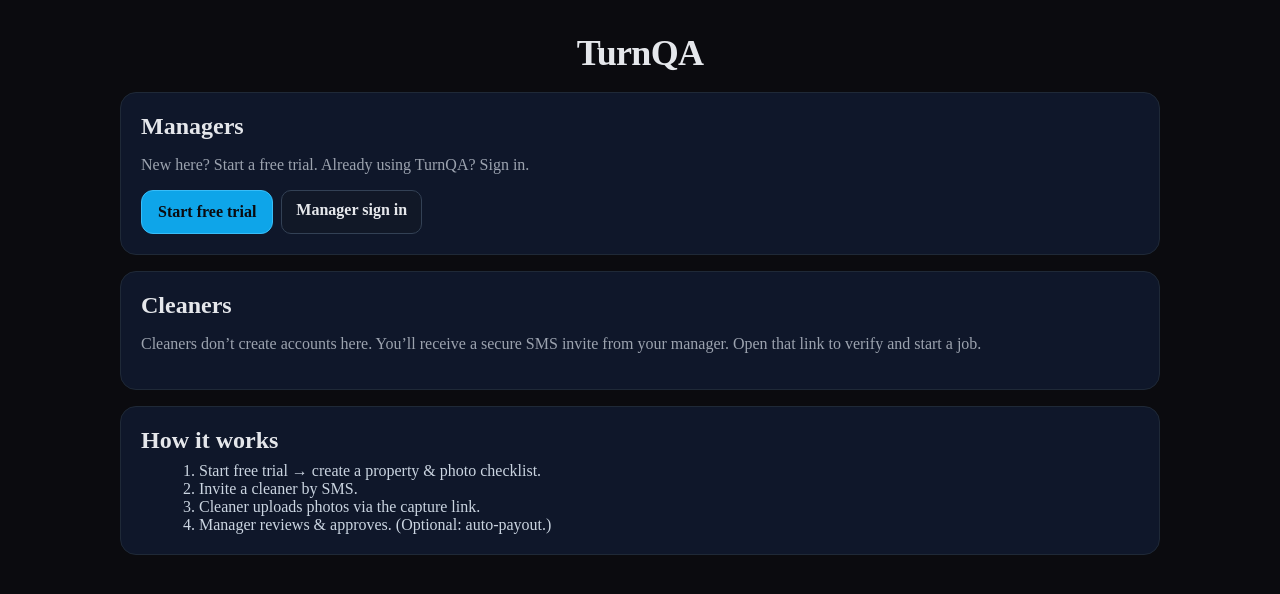
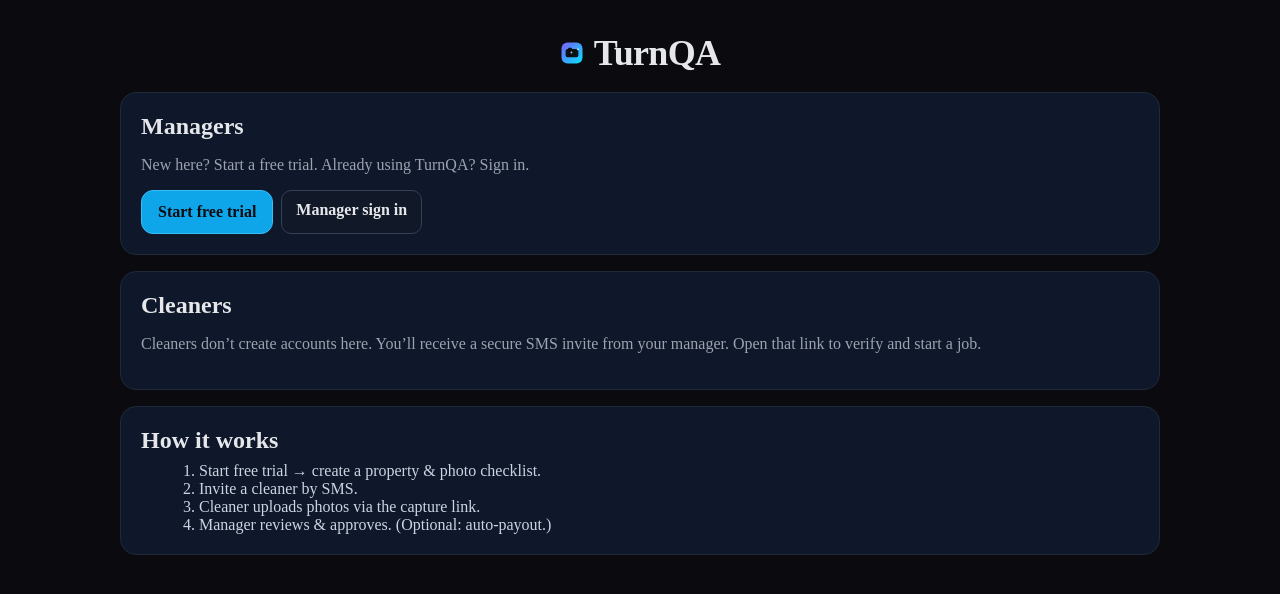
Before and after one commit to dmeadows001/turn-qa, a Next.js app: page / in a window 1280 px wide. Shown: the top 594 px of the page. Built offline with nearby package versions, Linux system fonts and the light colour scheme; no server answers.

Commit message:
Update index.js

```diff
--- a/pages/index.js
+++ b/pages/index.js
@@ -4,6 +4,7 @@ import { useEffect, useState } from 'react';
 import { createClient } from '@supabase/supabase-js';
 import ChromeDark from '../components/ChromeDark';
 import { ui } from '../lib/theme';
+import Image from 'next/image';
 
 const supabase = createClient(
   process.env.NEXT_PUBLIC_SUPABASE_URL,
@@ -20,7 +21,14 @@ export default function Home() {
   }, []);
 
   return (
-    <ChromeDark title="TurnQA">
+    <ChromeDark
+      title={
+        <span style={{ display: 'inline-flex', alignItems: 'center', gap: 10 }}>
+          <Image src="/logo-camera.svg" alt="" width={24} height={24} priority />
+          <span>TurnQA</span>
+        </span>
+      }
+    >
       <section style={ui.sectionGrid}>
         <div style={ui.card}>
           <h2 style={{ marginTop: 0, marginBottom: 6 }}>Managers</h2>
```
